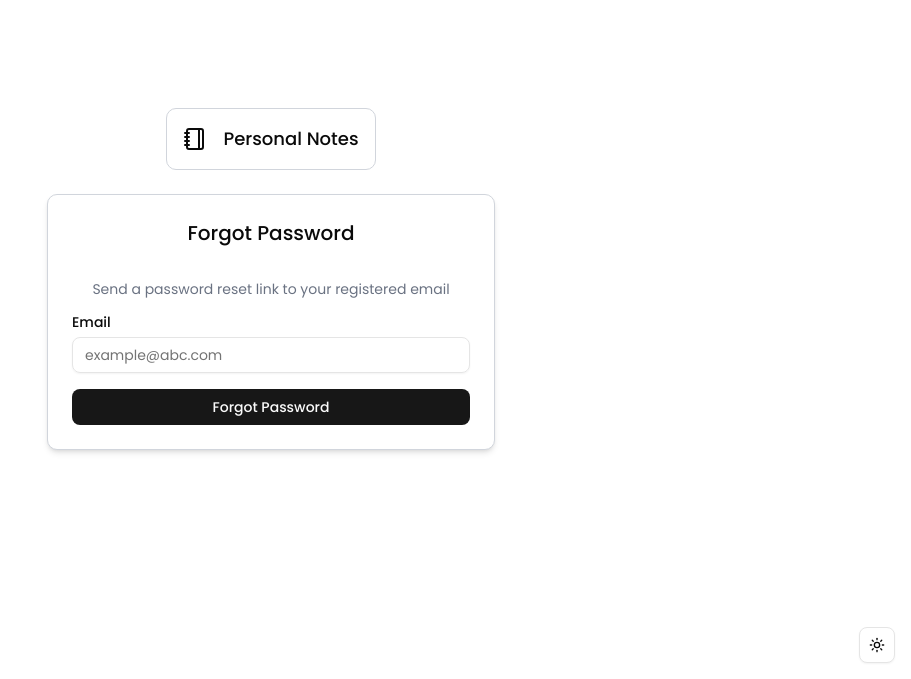
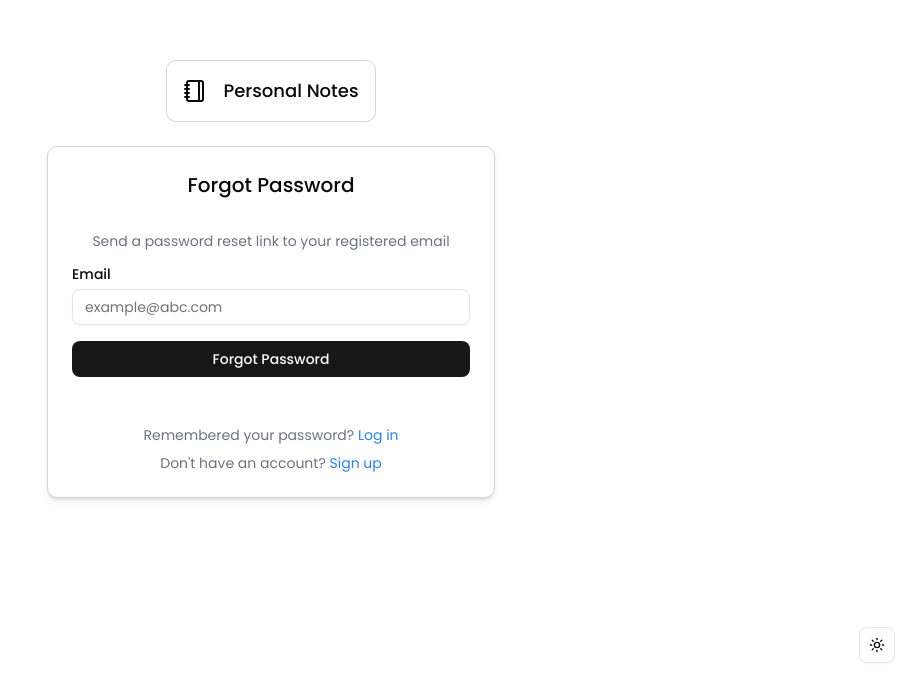
Before and after one commit to Shivender-Kun/aetherpad-web, a Next.js app: page /forgot-password in a window 1280 px wide. Shown: the part 121-800 px from the top of the page, without its empty margins (369-1280 px from the left). Built offline with nearby package versions, Linux system fonts and the light colour scheme; no server answers.

Commit message:
anchor tag updated to Link

```diff
--- a/src/app/(authentication)/forgot-password/page.tsx
+++ b/src/app/(authentication)/forgot-password/page.tsx
@@ -17,6 +17,7 @@
 import { useForm } from "react-hook-form";
 import { useState } from "react";
 import { z } from "zod";
+import Link from "next/link";
 
 const ForgotPasswordForm = () => {
   const [emailSentDialog, setEmailSentDialog] = useState(false);
@@ -46,6 +47,7 @@
           <p className="text-sm text-center text-gray-500">
             Send a password reset link to your registered email
           </p>
+
           <FormField
             control={form.control}
             name="email"
@@ -66,6 +68,20 @@
           />
           <Button>Forgot Password</Button>
         </form>
+        <div className="flex flex-col gap-2">
+          <p className="text-sm text-center text-gray-500 mt-4">
+            Remembered your password?{" "}
+            <Link href="/login" className="text-blue-500 hover:underline">
+              Log in
+            </Link>
+          </p>
+          <p className="text-sm text-center text-gray-500">
+            {`Don't`} have an account?{" "}
+            <Link href="/register" className="text-blue-500 hover:underline">
+              Sign up
+            </Link>
+          </p>
+        </div>
       </Form>
 
       <ResetEmailSentDialog
```
